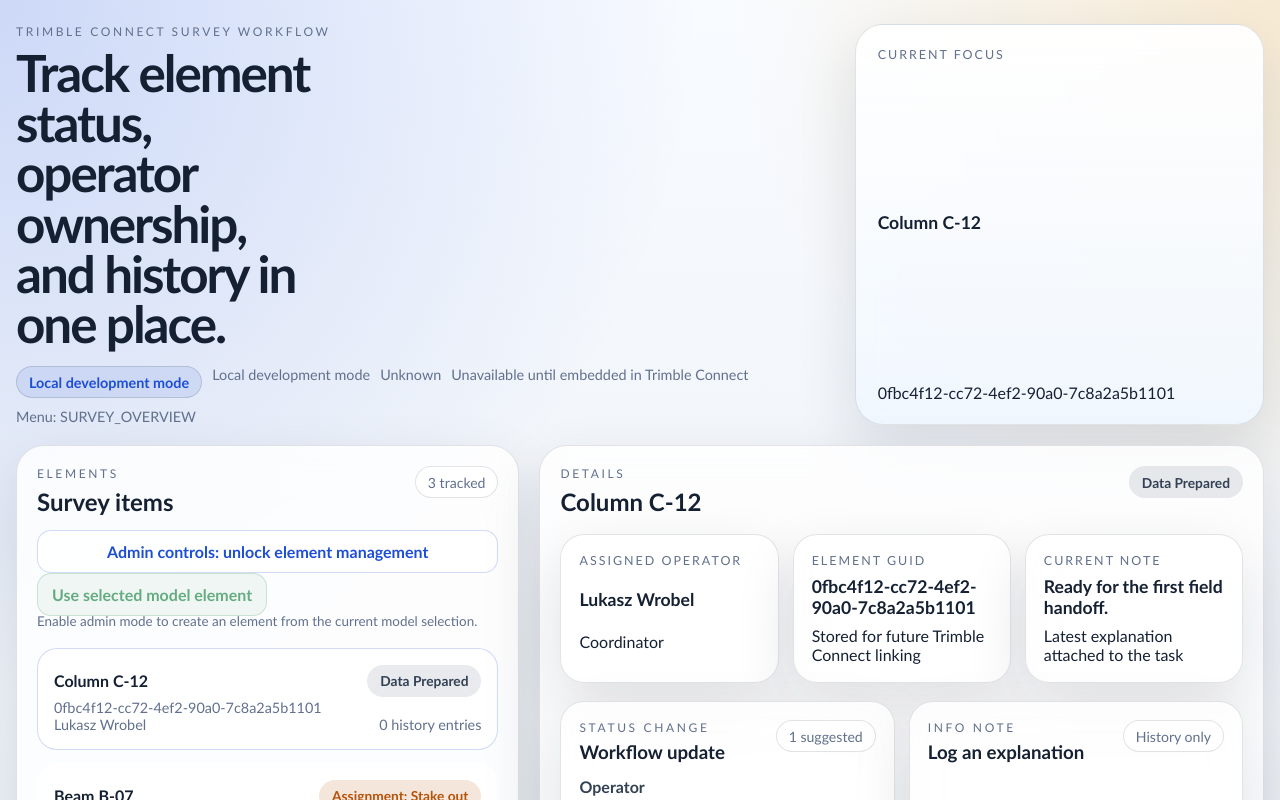
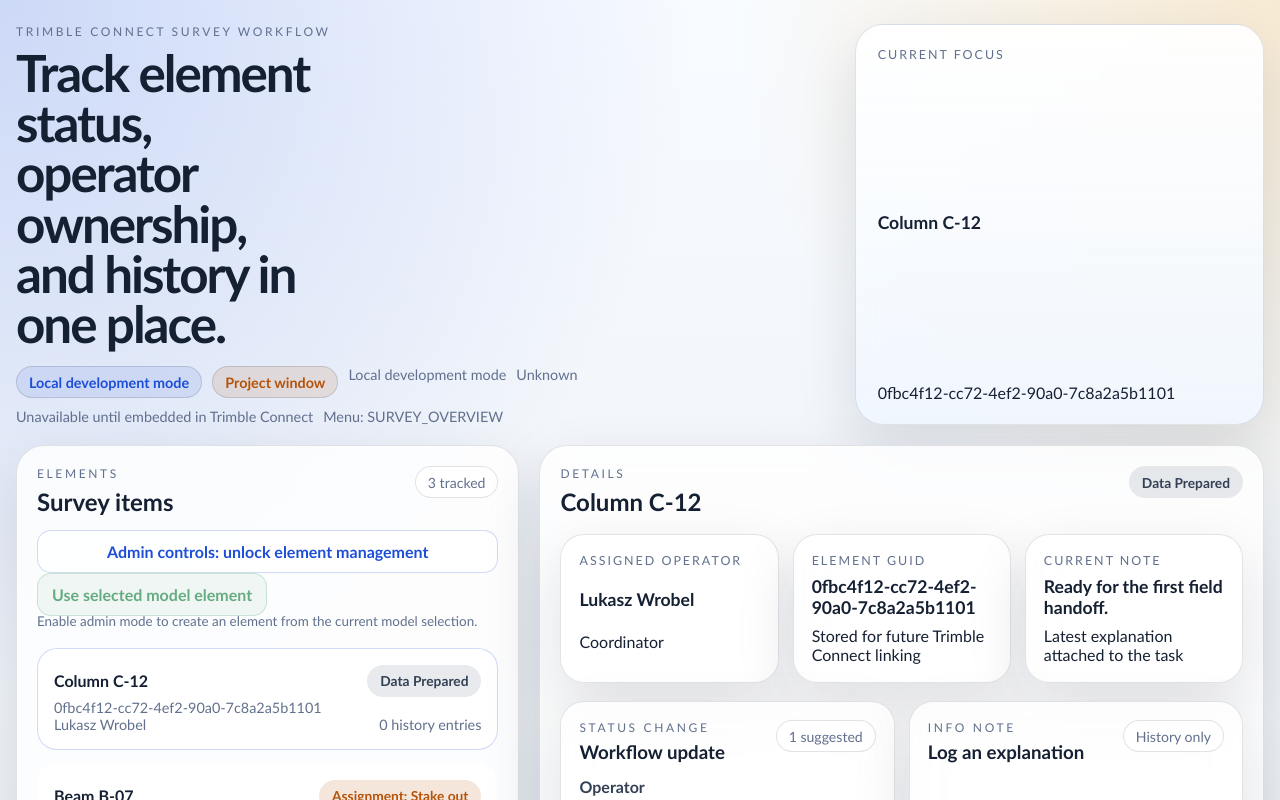
Before and after one commit to pwysokinsk-cell/ProPoint-Survey-Workflow-TC-Plugin, a React (Vite) app: page / in a window 1280 px wide. Shown: the top 800 px of the page. Built offline with nearby package versions, Linux system fonts and the light colour scheme.

Commit message:
Ver. 0.232

```diff
--- a/src/App.tsx
+++ b/src/App.tsx
@@ -540,6 +540,7 @@
           <h1>Track element status, operator ownership, and history in one place.</h1>
           <div className="workspace-banner">
             <span className={`connection-pill ${workspace.mode}`}>{workspace.mode === 'connected' ? 'Connected to Trimble Connect' : 'Local development mode'}</span>
+            <span className="host-pill project">Project window</span>
             <span>{workspace.projectName}</span>
             <span>{workspace.language}</span>
             <span>{workspace.accessTokenState}</span>
--- a/src/styles.css
+++ b/src/styles.css
@@ -100,6 +100,26 @@
 .connection-pill.local {
   background: rgba(29, 78, 216, 0.1);
   color: var(--blue);
+}
+
+.host-pill {
+  display: inline-flex;
+  align-items: center;
+  min-height: 32px;
+  padding: 0 12px;
+  border-radius: 999px;
+  border: 1px solid rgba(16, 24, 40, 0.14);
+  font-weight: 700;
+}
+
+.host-pill.project {
+  background: rgba(180, 83, 9, 0.12);
+  color: var(--amber);
+}
+
+.host-pill.viewer {
+  background: rgba(21, 128, 61, 0.12);
+  color: var(--green);
 }
 
 .eyebrow,
```
